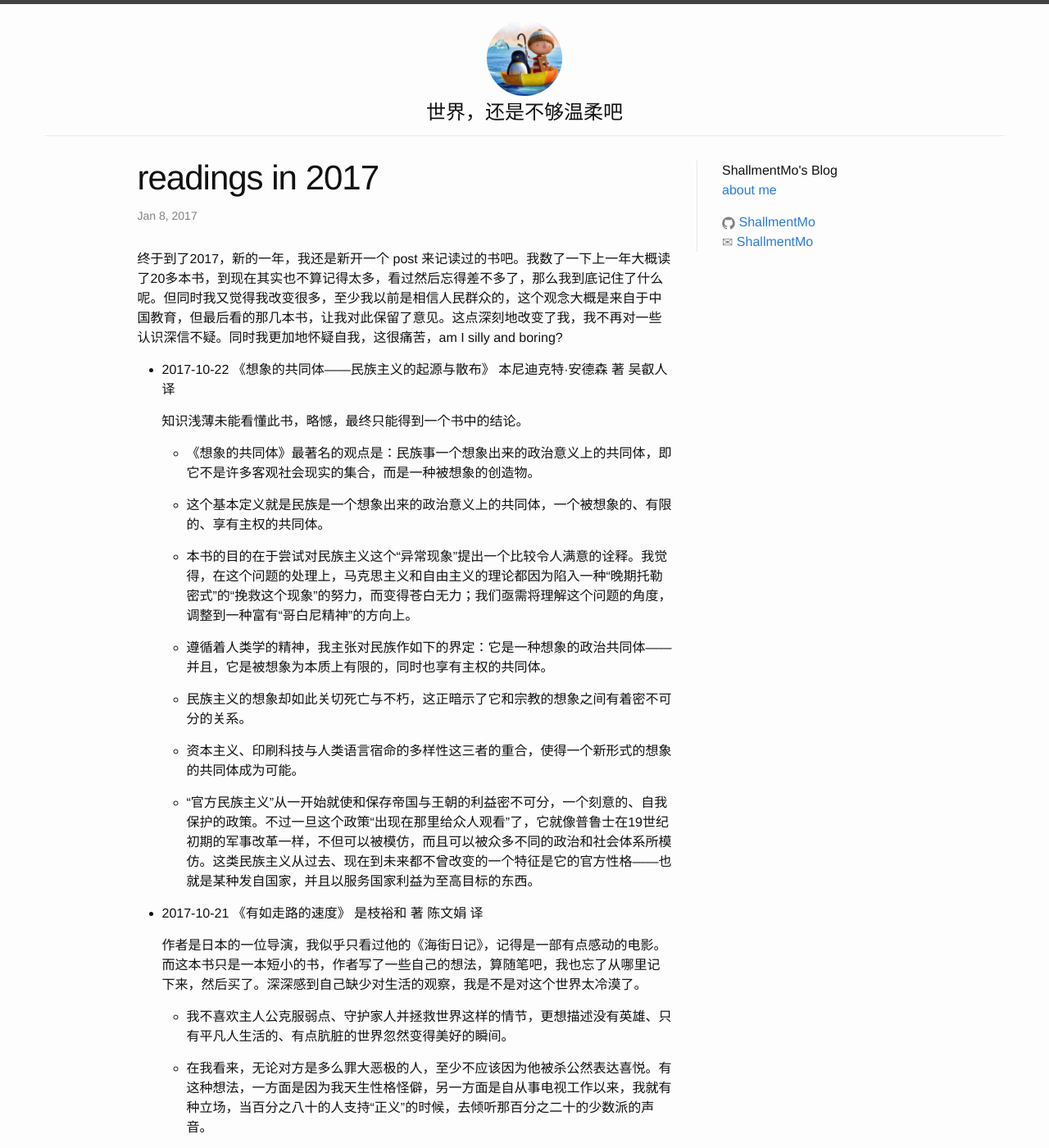
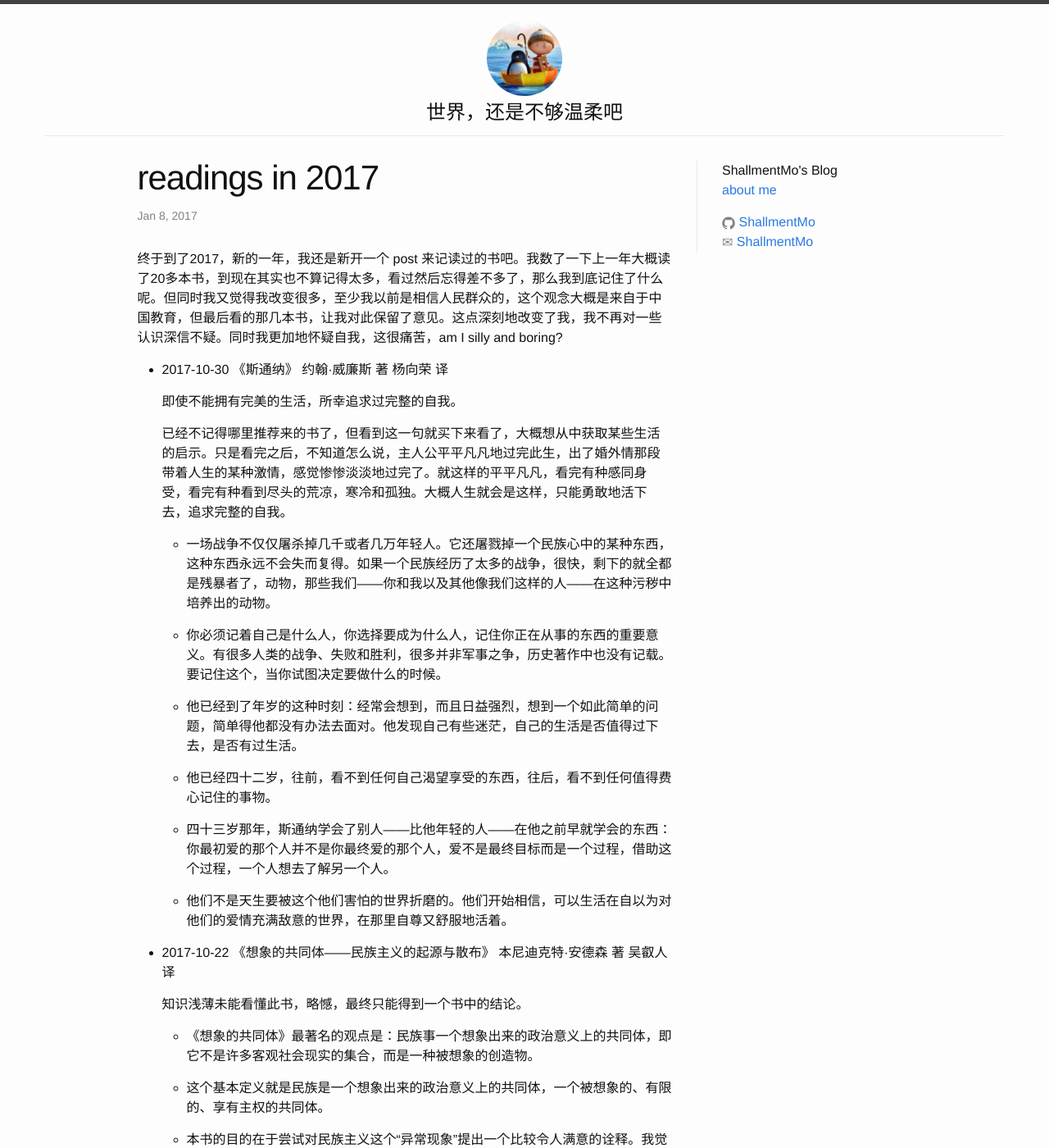
Before and after one commit to ShallmentMo/shallmentmo.github.com, a Jekyll site: the page built from _posts/2017-01-08-readings-in-2017.md, in a window 1280 px wide and 1400 px high. Shown: the whole window at 82% size. Built offline with Jekyll 4.4.1, drawn with Linux system fonts in a browser that asks for light colours.

Commit message:
add 2017-10-30 reading

```diff
--- a/_posts/2017-01-08-readings-in-2017.md
+++ b/_posts/2017-01-08-readings-in-2017.md
@@ -6,6 +6,24 @@ categories: posts
 ---
 
 终于到了2017，新的一年，我还是新开一个 post 来记读过的书吧。我数了一下上一年大概读了20多本书，到现在其实也不算记得太多，看过然后忘得差不多了，那么我到底记住了什么呢。但同时我又觉得我改变很多，至少我以前是相信人民群众的，这个观念大概是来自于中国教育，但最后看的那几本书，让我对此保留了意见。这点深刻地改变了我，我不再对一些认识深信不疑。同时我更加地怀疑自我，这很痛苦，am I silly and boring?
+
+* 2017-10-30 《斯通纳》 约翰·威廉斯 著 杨向荣 译
+
+  即使不能拥有完美的生活，所幸追求过完整的自我。
+
+  已经不记得哪里推荐来的书了，但看到这一句就买下来看了，大概想从中获取某些生活的启示。只是看完之后，不知道怎么说，主人公平平凡凡地过完此生，出了婚外情那段带着人生的某种激情，感觉惨惨淡淡地过完了。就这样的平平凡凡，看完有种感同身受，看完有种看到尽头的荒凉，寒冷和孤独。大概人生就会是这样，只能勇敢地活下去，追求完整的自我。
+
+  * 一场战争不仅仅屠杀掉几千或者几万年轻人。它还屠戮掉一个民族心中的某种东西，这种东西永远不会失而复得。如果一个民族经历了太多的战争，很快，剩下的就全都是残暴者了，动物，那些我们——你和我以及其他像我们这样的人——在这种污秽中培养出的动物。
+
+  * 你必须记着自己是什么人，你选择要成为什么人，记住你正在从事的东西的重要意义。有很多人类的战争、失败和胜利，很多并非军事之争，历史著作中也没有记载。要记住这个，当你试图决定要做什么的时候。
+
+  * 他已经到了年岁的这种时刻：经常会想到，而且日益强烈，想到一个如此简单的问题，简单得他都没有办法去面对。他发现自己有些迷茫，自己的生活是否值得过下去，是否有过生活。
+
+  * 他已经四十二岁，往前，看不到任何自己渴望享受的东西，往后，看不到任何值得费心记住的事物。
+
+  * 四十三岁那年，斯通纳学会了别人——比他年轻的人——在他之前早就学会的东西：你最初爱的那个人并不是你最终爱的那个人，爱不是最终目标而是一个过程，借助这个过程，一个人想去了解另一个人。
+
+  * 他们不是天生要被这个他们害怕的世界折磨的。他们开始相信，可以生活在自以为对他们的爱情充满敌意的世界，在那里自尊又舒服地活着。
 
 * 2017-10-22 《想象的共同体——民族主义的起源与散布》 本尼迪克特·安德森 著 吴叡人 译
 
```
